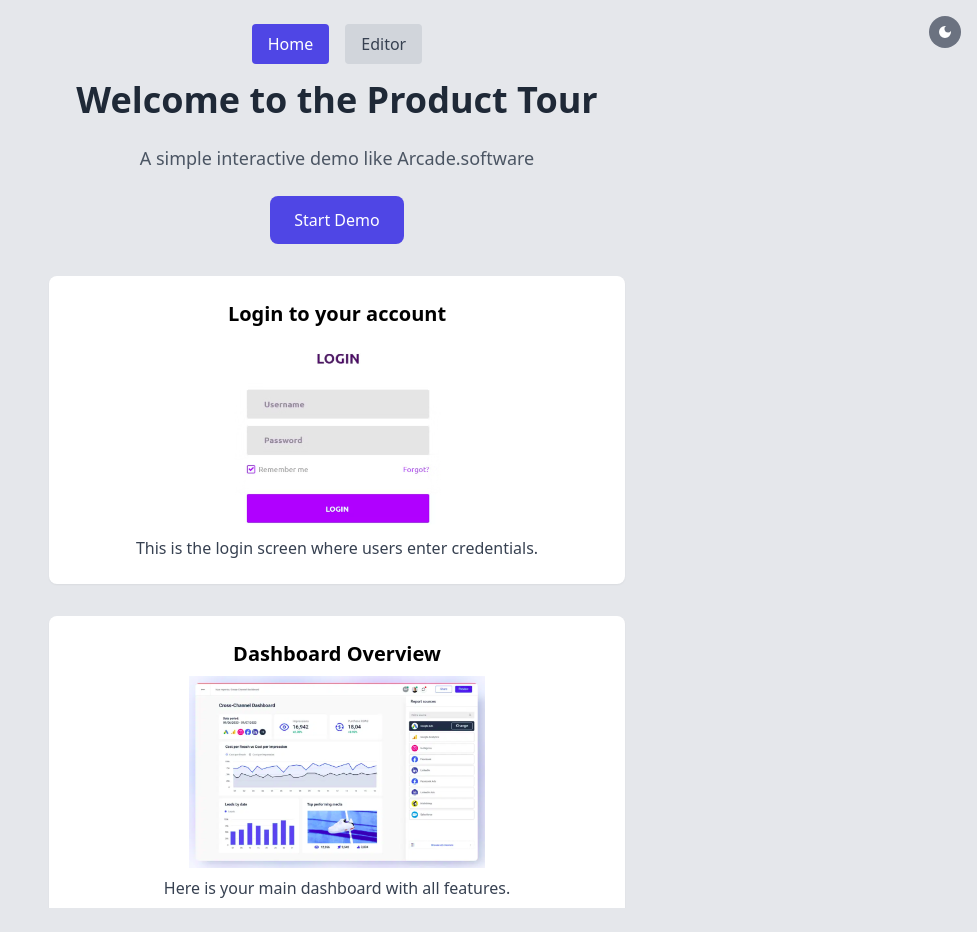
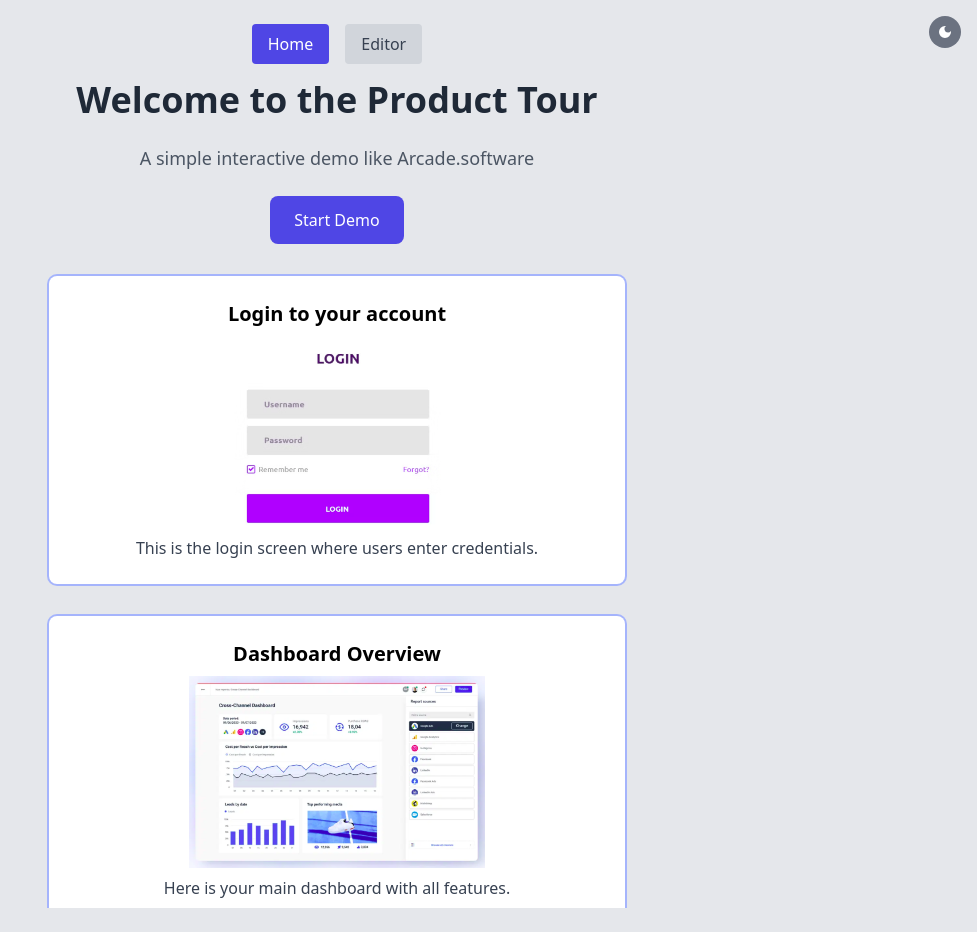
Before and after one commit to Kaushik-123-p/arcade-tour-clone, a React (Vite) app: page / in a window 1280 px wide. Both pictures are taken after a click on the button "Start Demo". Shown: the whole page, without its empty margins (303-1280 px from the left). Built offline with nearby package versions, Linux system fonts and the light colour scheme.

Commit message:
Enhance styling with ring effects and transitions in HomeDemo component

```diff
--- a/src/components/HomeDemo.jsx
+++ b/src/components/HomeDemo.jsx
@@ -32,7 +32,7 @@ function HomeDemo({ demoSteps, userSteps, showSteps, setShowSteps }) {
           {combinedSteps.map((step, index) => (
             <motion.div
               key={index}
-              className="bg-white p-6 rounded-lg shadow-sm w-full max-w-xl dark:bg-gray-200 dark:text-gray-700"
+              className="bg-white p-6 rounded-lg shadow-sm w-full max-w-xl dark:bg-gray-200 dark:text-gray-700 ring-2 ring-indigo-300 hover:ring-indigo-500 transition duration-300"
               initial={{ opacity: 0, y: 50 }}
               // animate={{ opacity: 1, y: 0 }}
               whileInView={{ opacity: 1, y: 0 }}
@@ -56,7 +56,7 @@ function HomeDemo({ demoSteps, userSteps, showSteps, setShowSteps }) {
 
           {showModal && selectedStep && (
             <div className="fixed inset-0 bg-black bg-opacity-40 flex items-center justify-center">
-              <div className="bg-white dark:bg-gray-800 p-6 rounded-lg shadow-lg w-[90%] max-w-md relative">
+              <div className="bg-white dark:bg-gray-800 p-6 rounded-lg shadow-lg w-[90%] max-w-md relative ring-2 ring-indigo-300 hover:ring-indigo-500 transition duration-300">
                 <button
                   className="absolute top-2 right-2 text-gray-500 hover:text-red-500 text-lg"
                   onClick={() => setShowModal(false)}
```
